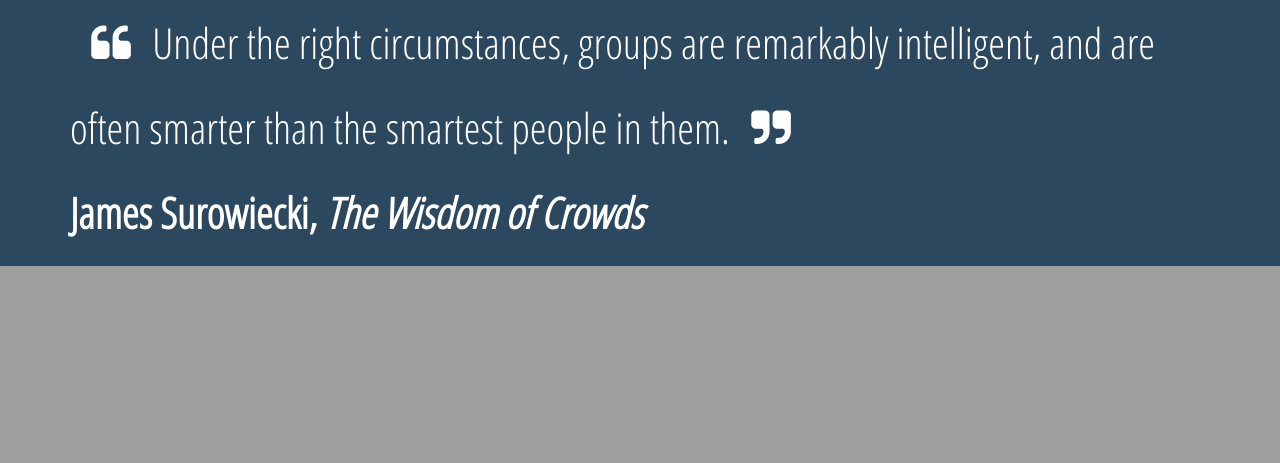
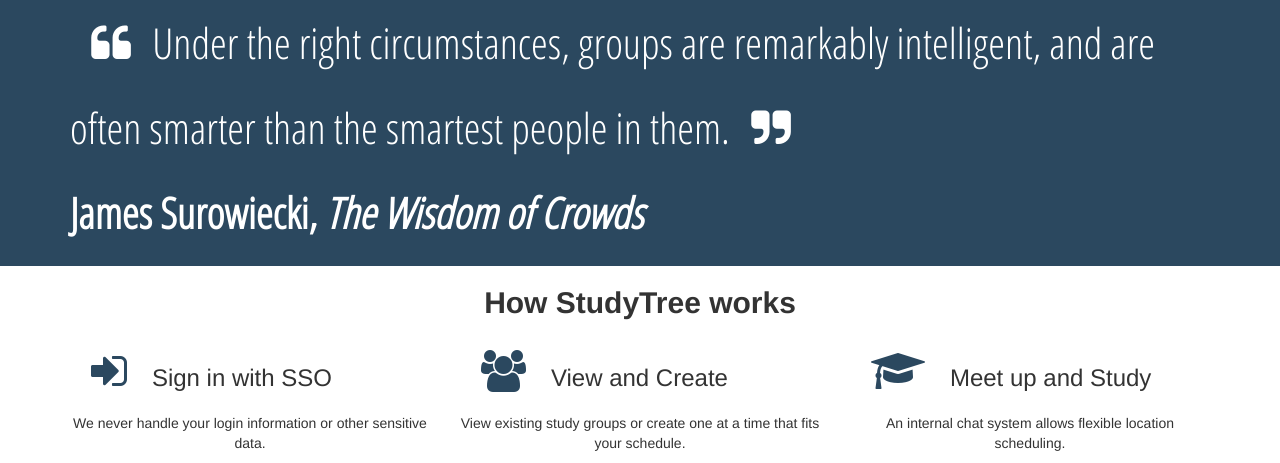
Before and after one commit to gkrulce/StudentSpace, a PHP site: page / in a window 1280 px wide. Shown: the part 815-1278 px from the top of the page. Before the commit the page ends 1081 px from the top, so only its background shows below. Run offline with PHP 8.4, Linux system fonts and the light colour scheme; some libraries are stand-ins or nearby versions.

Commit message:
Added content to describe the app

```diff
--- a/css/index.css
+++ b/css/index.css
@@ -68,3 +68,23 @@ header h1 {
     margin-right: .5em;
     margin-left: .5em;
 }
+
+.row-header h2{
+    text-align: center;
+    font-weight: bold;
+}
+
+.row-content h3{
+    text-align: center;
+    display: inline;
+}
+
+.row-content p {
+    text-align: center;
+}
+
+.fa-sign-in, .fa-users, .fa-graduation-cap {
+    color: #2b485f;
+    font-size: 3em;
+    margin: .5em;
+}
--- a/index.html
+++ b/index.html
@@ -47,6 +47,33 @@
       </div>
     </section>
 
+    <section id="how-it-works">
+      <div class="container">
+        <div class="row row-header">
+          <div class="span-12">
+            <h2>How StudyTree works</h2>
+          </div>
+        </div>
+        <div class="row row-content">
+          <div class="col-md-4">
+            <span class="fa fa-sign-in"></span>
+            <h3>Sign in with SSO</h3>
+            <p>We never handle your login information or other sensitive data.</p>
+          </div>
+          <div class="col-md-4">
+            <span class="fa fa-users"></span>
+            <h3>View and Create</h3>
+            <p>View existing study groups or create one at a time that fits your schedule.</p>
+          </div>
+          <div class="col-md-4">
+            <span class="fa fa-graduation-cap"></span>
+            <h3>Meet up and Study</h3>
+            <p>An internal chat system allows flexible location scheduling.</p>
+          </div>
+        </div>
+      </div>
+    </section>
+
 
 
     <!-- Bootstrap core JavaScript -->
```
